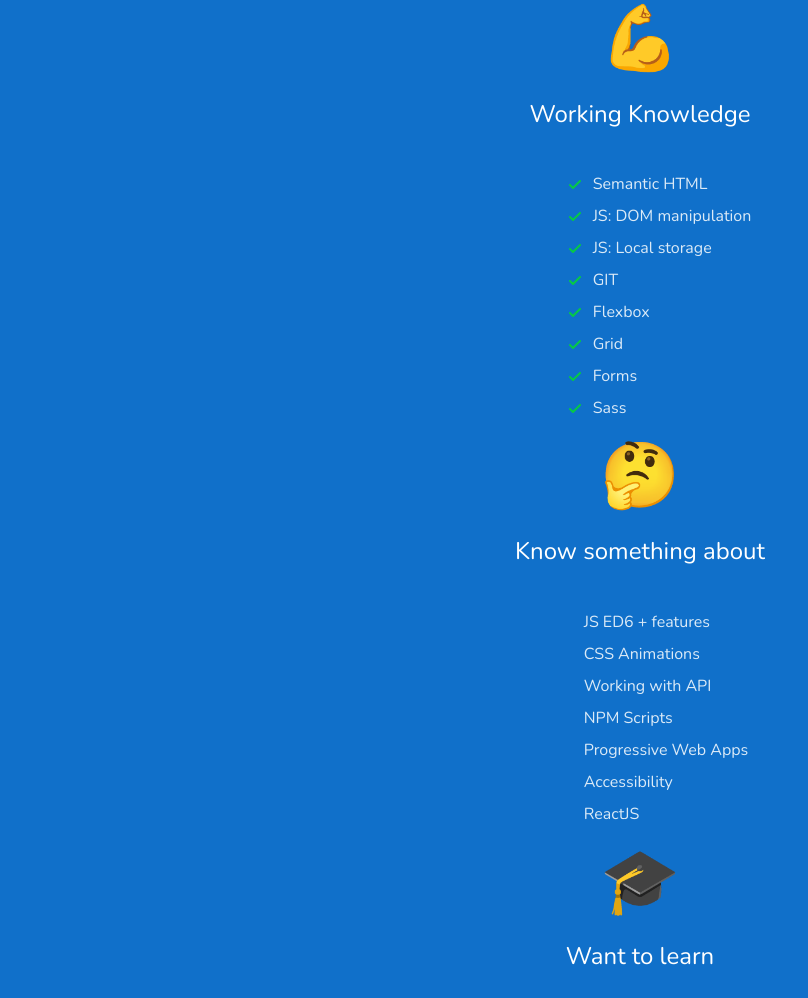
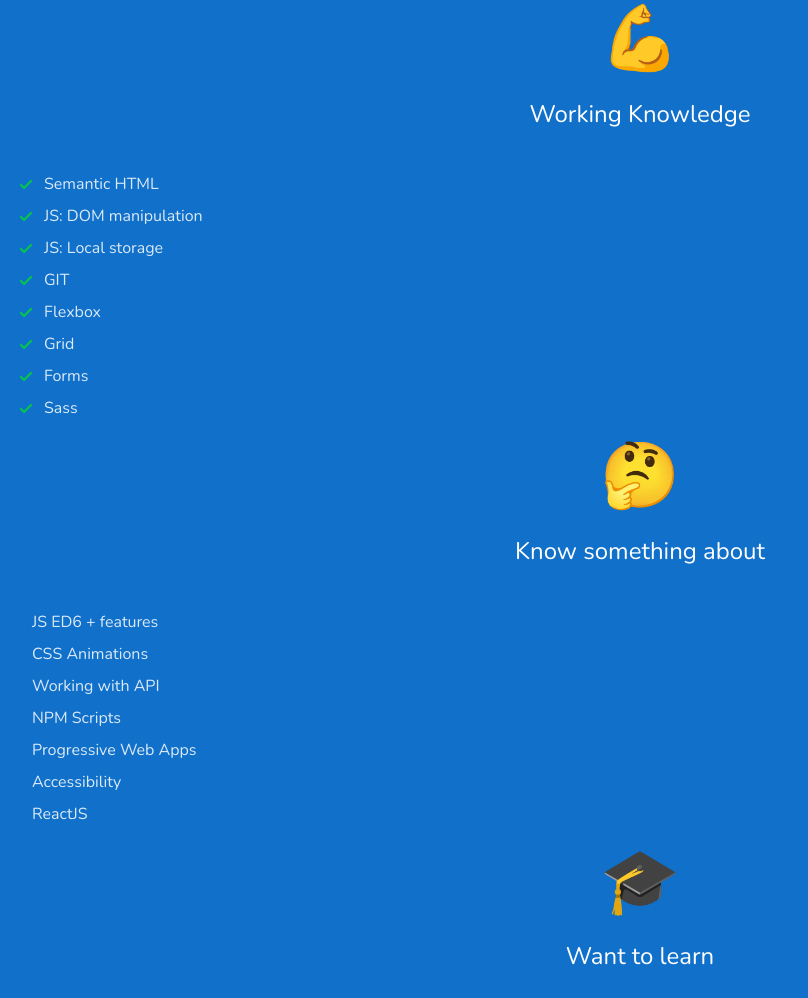
Before and after one commit to galinowsky/galinowsky.github.io, a website built with webpack: page src/pages/index.html in a window 1280 px wide. Shown: the part 942-1940 px from the top of the page, without its empty margins (0-808 px from the left). Built offline with nearby package versions, Linux system fonts and the light colour scheme.

Commit message:
fix: fixed margin problem

```diff
--- a/src/scss/main.scss
+++ b/src/scss/main.scss
@@ -137,6 +137,7 @@ padding: 0 0 88px;
   justify-content: space-between;
   align-items: center;
   position: relative;
+  width: 100%;
   &__emoji {
     font-size: 64px;
   }
@@ -147,6 +148,8 @@ padding: 0 0 88px;
     list-style: none;
     display: flex;
     flex-direction: column;
+    justify-content: flex-start;
+width: 100%;
 
     &>li{
       display: flex;
@@ -170,7 +173,7 @@ padding: 0 0 88px;
     flex-direction: column;
     justify-content: center;
     align-items: center;
-
+   width: 100%;
     &--header{
       font-size: 24px;
       color: white;
```
